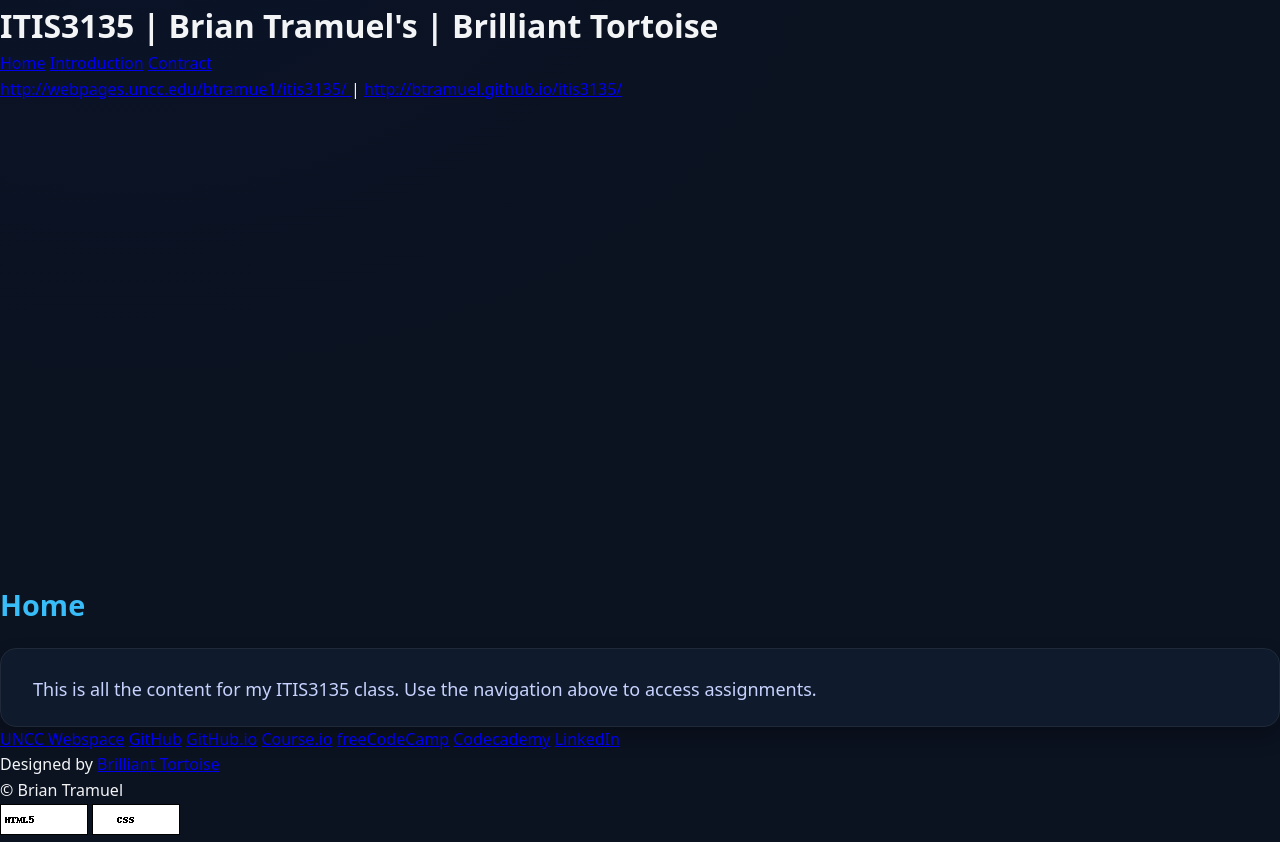
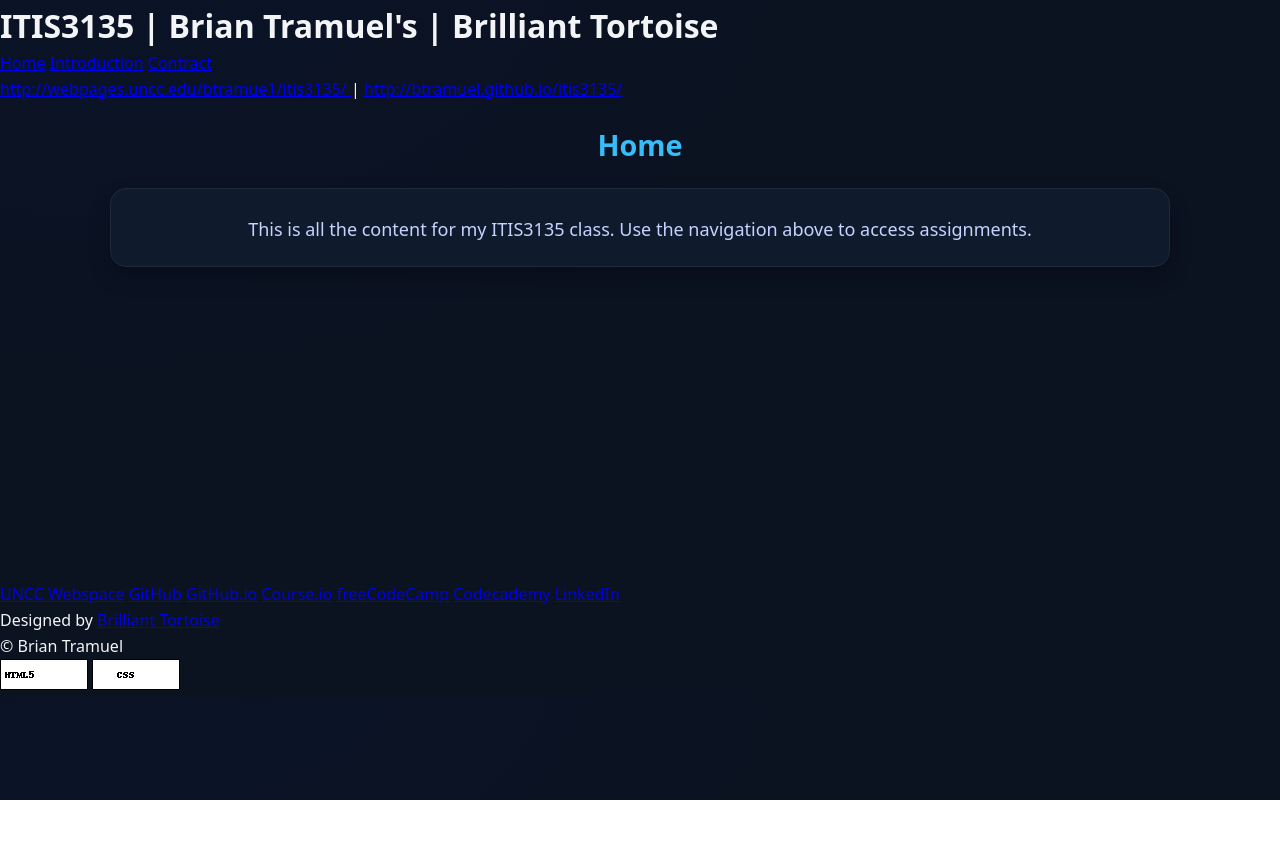
Before and after one commit to btramuel/btramuel.github.io, a plain HTML site: page itis3135/index.html in a window 1280 px wide. After the commit the page ends 800 px from the top, so only its background shows below. Drawn offline with Linux system fonts and the light colour scheme.

Commit message:
centred page

```diff
--- a/itis3135/index.html
+++ b/itis3135/index.html
@@ -14,11 +14,13 @@
 
     <div data-include="components/header.html"></div>
 
-    <main class="container" ></main>
-        <h2 class="page-title">Home</h2>
-        <div class="card">
-            <p class="lead">This is all the content for my ITIS3135 class. Use the navigation above to access assignments.</p>
-        </div>
+    <main class="container">
+    <h2 class="page-title">Home</h2>
+    <div class="card">
+        <p class="lead">This is all the content for my ITIS3135 class. Use the navigation above to access assignments.</p>
+    </div>
+</main>
+
 
     <div data-include="components/footer.html"></div>
 </body>
--- a/itis3135/styles/default.css
+++ b/itis3135/styles/default.css
@@ -391,3 +391,13 @@ a:focus, button:focus, [tabindex]:focus {
 
     }
 }
+/* --- Home page layout tweaks --- */
+main {
+  margin-top: 2rem;      /* controls how far down from the nav/header */
+  text-align: center;    /* centers the content inside <main> */
+}
+
+.page-title {
+  text-align: center;    /* centers the Home heading */
+  margin-top: 0;         /* removes extra space above */
+}
```
